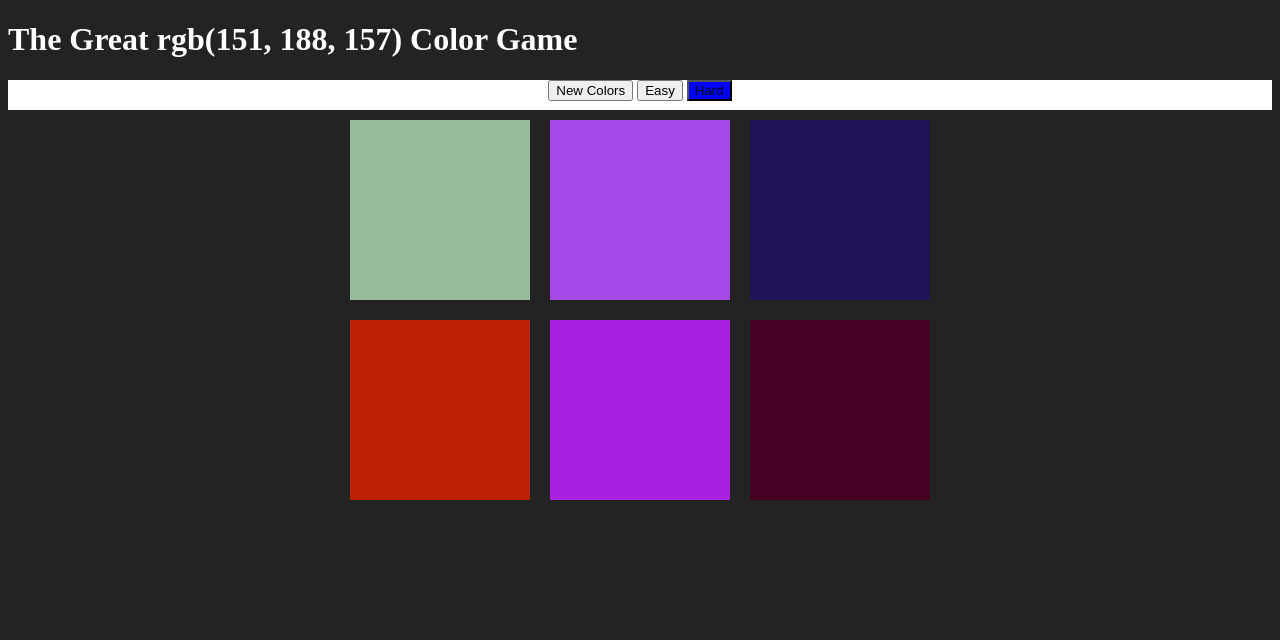
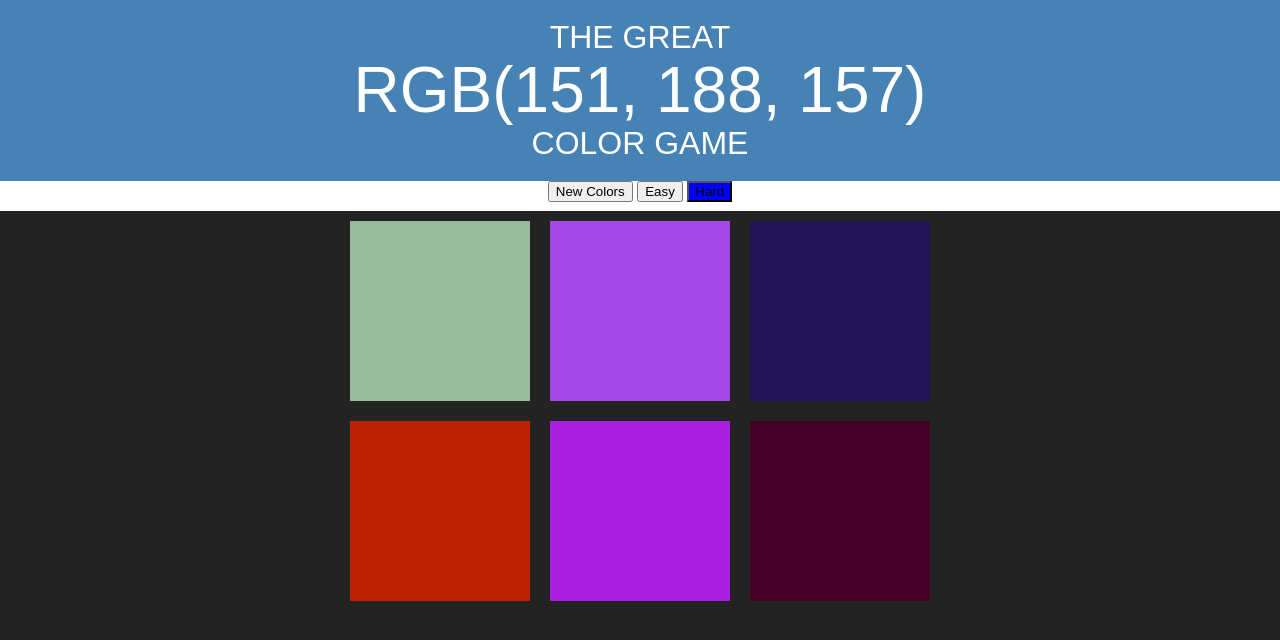
Before and after one commit to MaverickApekshit/colorgame, a plain HTML site: page index.html in a window 1280 px wide. Drawn offline with Linux system fonts and the light colour scheme.

Commit message:
Header Styling Update

```diff
--- a/index.html
+++ b/index.html
@@ -5,7 +5,13 @@
 	<link rel="stylesheet" type="text/css" href="style.css">
 </head>
 <body>
-	<h1>The Great <span id="colorDisplay">RGB</span> Color Game</h1>
+	<h1>
+		The Great
+		<br />
+		<span id="colorDisplay">RGB</span>
+		<br />
+		Color Game
+	</h1>
 
 	<div id="stripe">
 		<button id="reset">New Colors</button>
--- a/scripts.js
+++ b/scripts.js
@@ -49,7 +49,7 @@ resetButton.addEventListener("click", function(){
 	for(var i = 0; i < squares.length; i++){
 		squares[i].style.backgroundColor = colors[i];
 	}
-	h1.style.backgroundColor = "#232323";
+	h1.style.backgroundColor = "steelblue";
 });
 
 colorDisplay.textContent = pickedColor;
--- a/style.css
+++ b/style.css
@@ -1,5 +1,7 @@
 body {
 	background-color: #232323;
+	margin: 0;
+	font-family: "Arial", "Helvetica", "Avenir", sans-serif;
 }
 
 .square {
@@ -16,7 +18,18 @@ body {
 }
 
 h1 {
+	text-align: center;
+	line-height: 1.1;
+	font-weight: normal;
 	color: white;
+	background: steelblue;
+	margin: 0;
+	text-transform: uppercase;
+	padding: 20px 0;
+}
+
+#colorDisplay {
+	font-size: 200%;
 }
 
 #stripe {
```
